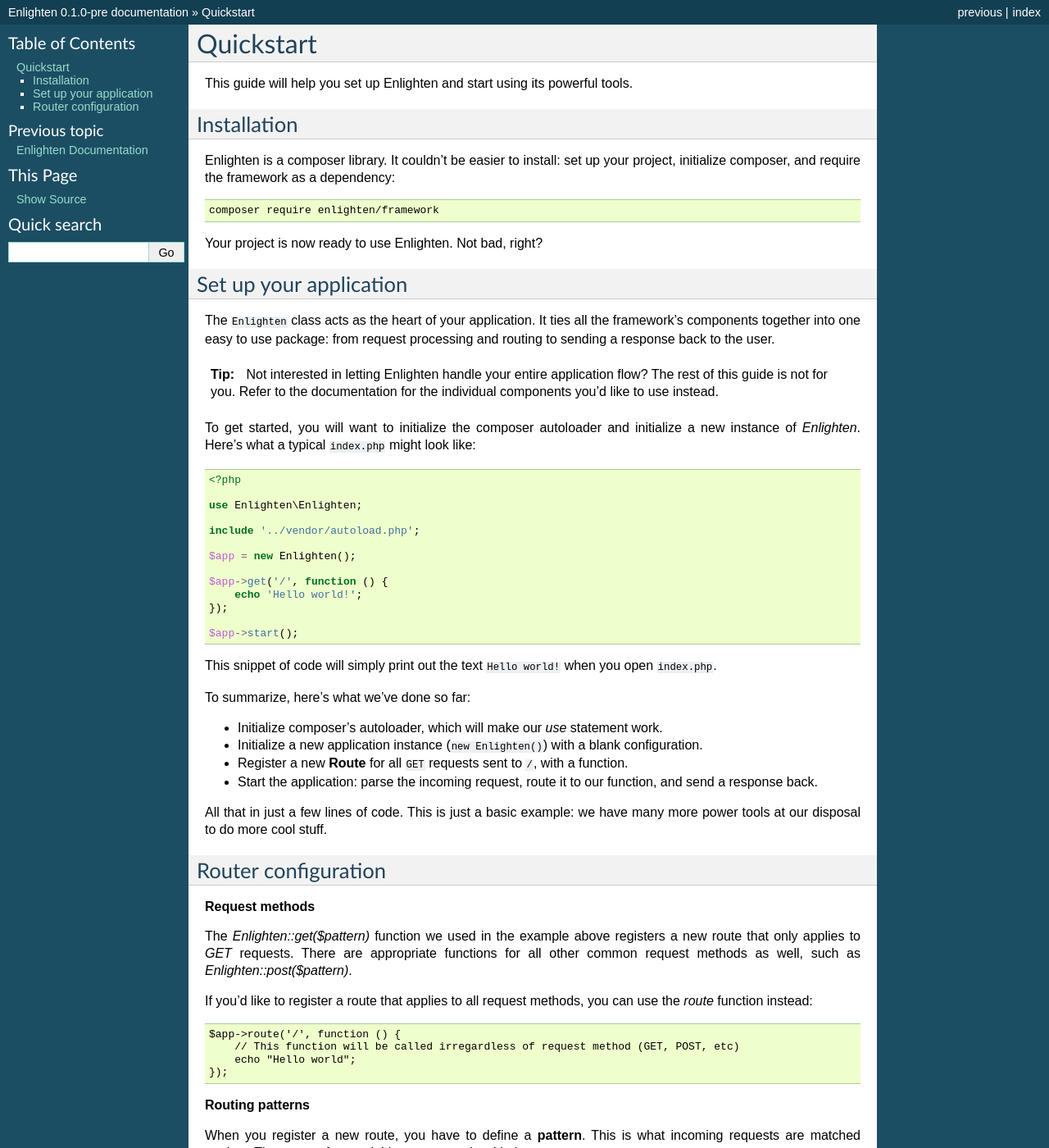
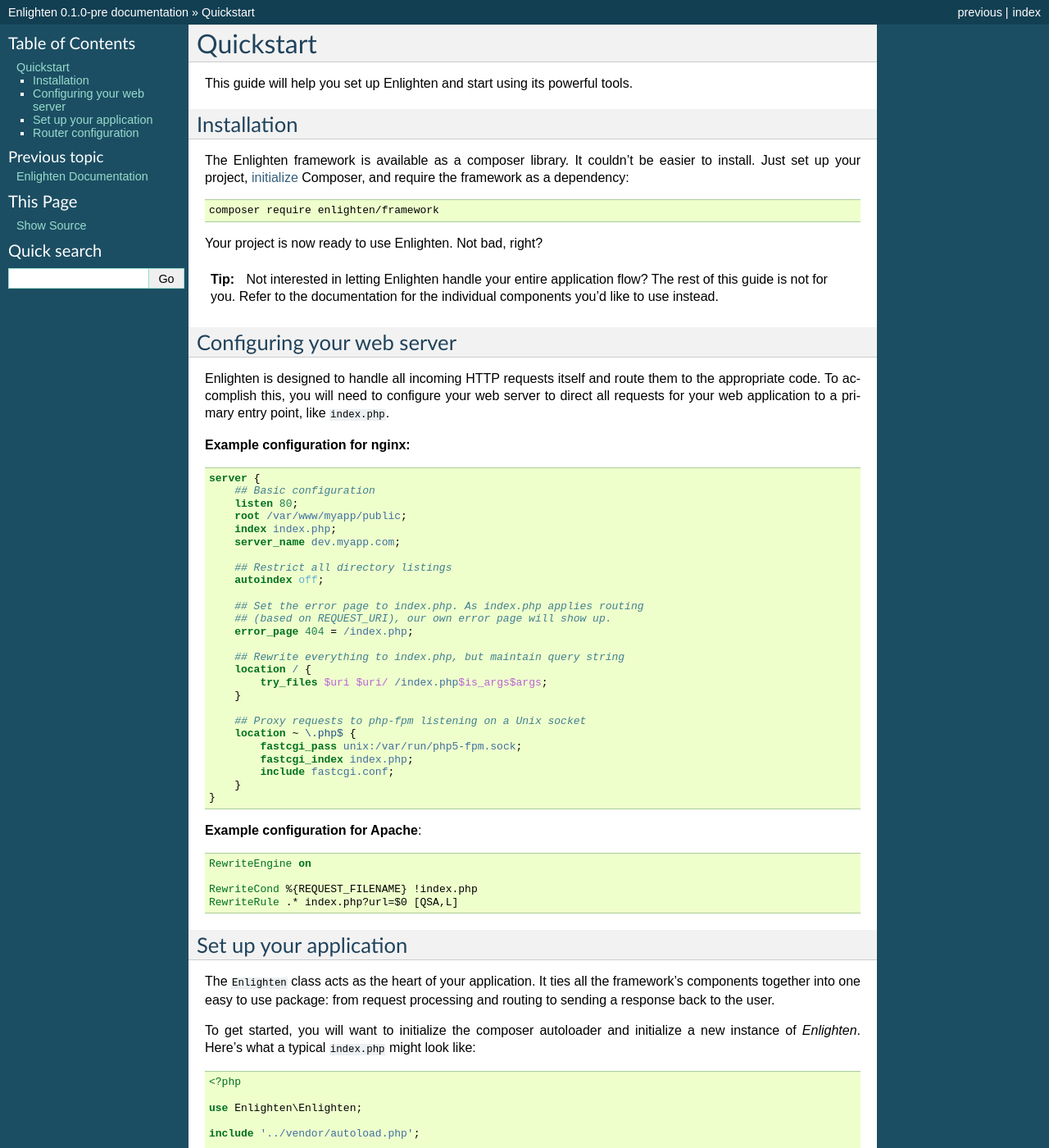
Before and after one commit to roydejong/Enlighten, a Sphinx documentation site: the page built from docs/quickstart.rst, in a window 1280 px wide and 1400 px high. Shown: the whole window at 82% size. Built offline with Sphinx 7.4.7, drawn with Linux system fonts in a browser that asks for light colours.

Commit message:
Docs/Quickstart: Server config section. Text tweaks.

```diff
--- a/docs/quickstart.rst
+++ b/docs/quickstart.rst
@@ -4,7 +4,9 @@
 
 Installation
 ^^^^^^^^^^^^
-Enlighten is a composer library. It couldn't be easier to install: set up your project, initialize composer, and require the framework as a dependency:
+The Enlighten framework is available as a composer library. It couldn't be easier to install. Just set up your project, initialize_ Composer, and require the framework as a dependency:
+
+.. _initialize: https://getcomposer.org/doc/00-intro.md
 
 .. code-block:: bash
 
@@ -12,13 +14,59 @@
 
 Your project is now ready to use Enlighten. Not bad, right?
 
+.. tip::
+
+    Not interested in letting Enlighten handle your entire application flow? The rest of this guide is not for you. Refer to the documentation for the individual components you'd like to use instead.
+
+Configuring your web server
+^^^^^^^^^^^^^^^^^^^^^^^^^^^
+Enlighten is designed to handle all incoming HTTP requests itself and route them to the appropriate code. To accomplish this, you will need to configure your web server to direct all requests for your web application to a primary entry point, like ``index.php``.
+
+**Example configuration for nginx:**
+
+.. code-block:: nginx
+
+    server {
+        ## Basic configuration
+        listen 80;
+        root /var/www/myapp/public;
+        index index.php;
+        server_name dev.myapp.com;
+
+        ## Restrict all directory listings
+        autoindex off;
+
+        ## Set the error page to index.php. As index.php applies routing
+        ## (based on REQUEST_URI), our own error page will show up.
+        error_page 404 = /index.php;
+
+        ## Rewrite everything to index.php, but maintain query string
+        location / {
+            try_files $uri $uri/ /index.php$is_args$args;
+        }
+
+        ## Proxy requests to php-fpm listening on a Unix socket
+        location ~ \.php$ {
+            fastcgi_pass unix:/var/run/php5-fpm.sock;
+            fastcgi_index index.php;
+            include fastcgi.conf;
+        }
+    }
+
+**Example configuration for Apache**:
+
+.. code-block:: apache
+
+    RewriteEngine on
+
+    RewriteCond %{REQUEST_FILENAME} !index.php
+    RewriteRule .* index.php?url=$0 [QSA,L]
+
+
+
 Set up your application
 ^^^^^^^^^^^^^^^^^^^^^^^
 The ``Enlighten`` class acts as the heart of your application. It ties all the framework's components together into one easy to use package: from request processing and routing to sending a response back to the user.
-
-.. tip::
-
-    Not interested in letting Enlighten handle your entire application flow? The rest of this guide is not for you. Refer to the documentation for the individual components you'd like to use instead.
 
 To get started, you will want to initialize the composer autoloader and initialize a new instance of `Enlighten`. Here's what a typical ``index.php`` might look like:
 
```
